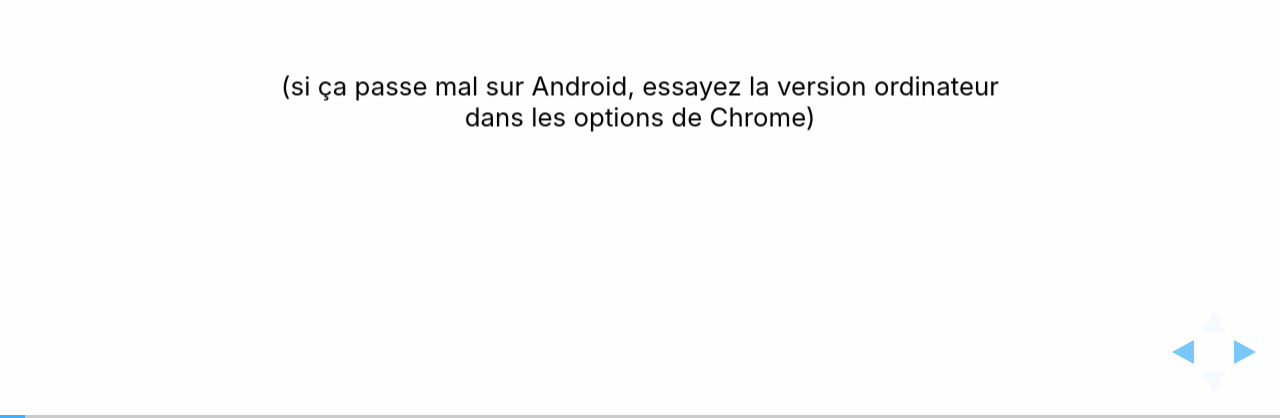
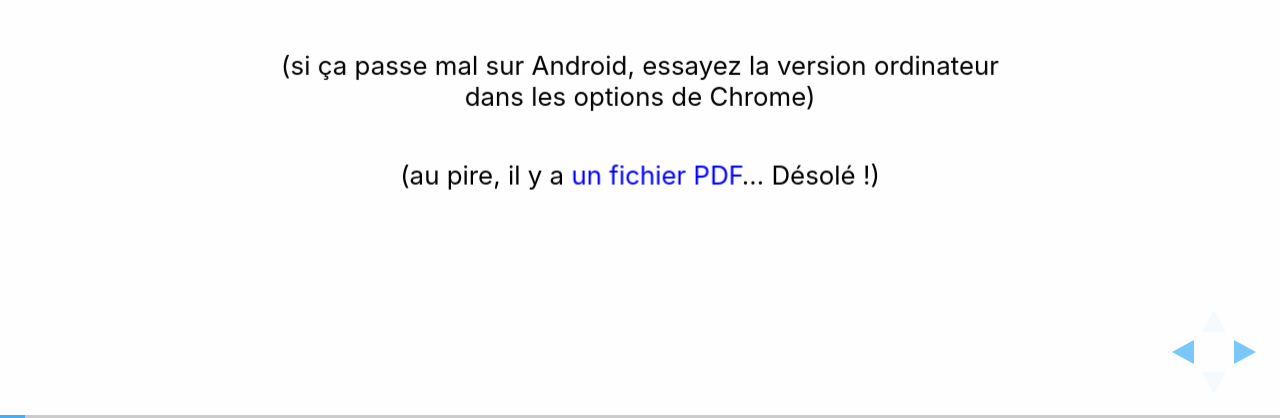
Before and after one commit to JayPanoz/pilen2016, a website: page index.html in a window 1280 px wide. Both pictures are taken after a click on the button 1251 px from the left and 734 px from the top of the page. Shown: the part 382-800 px from the top of the page. Drawn offline with Linux system fonts and the light colour scheme.

Commit message:
fix Firefox + lien fallback PDF

```diff
--- a/css/theme/simple.css
+++ b/css/theme/simple.css
@@ -405,7 +405,7 @@ body {
 }
 
 .reveal .flex img {
-	width: auto;
+	width: 100%;
 	height: auto;
 	max-width: 100%;
 	object-fit: contain;
--- a/index.html
+++ b/index.html
@@ -35,7 +35,9 @@
 
 					<p><a href="https://jaypanoz.github.io/pilen2016/">https://jaypanoz.github.io/pilen2016/</a></p>
 
-					<p class="mt-l"><small>(si ça passe mal sur Android, essayez la version ordinateur<br/> dans les options de&nbsp;Chrome)</small></p>
+					<p class="mt-xl"><small>(si ça passe mal sur Android, essayez la version ordinateur<br/> dans les options de&nbsp;Chrome)</small></p>
+
+					<p><small>(au pire, il y a <a href="https://github.com/JayPanoz/pilen2016/blob/master/Pourquoi%20le%20monde%20de%20l’édition%20devrait%20s’intéresser%20au%20web.pdf">un fichier PDF</a>… Désolé&nbsp;!)</small></p>
 				</section>
 
 				<section data-background-color="#111">
```
